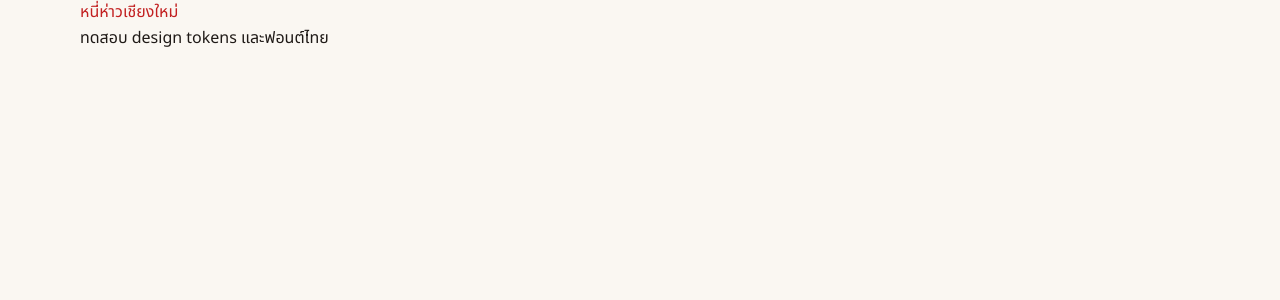
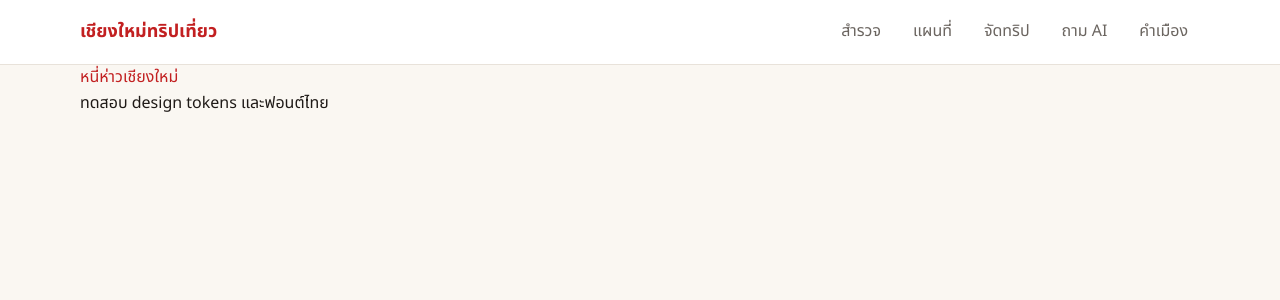
Before and after one commit to fairyanimegame-sudo/ChiangMai-Travel, a Next.js app: page / in a window 1280 px wide. Shown: the top 300 px of the page. Built offline with nearby package versions, Linux system fonts and the light colour scheme.

Commit message:
feat: add Navbar with active link highlight

```diff
--- a/src/app/layout.tsx
+++ b/src/app/layout.tsx
@@ -1,6 +1,7 @@
 import type { Metadata } from "next";
 import { Geist, Geist_Mono, Noto_Sans_Thai } from "next/font/google";
 import "./globals.css";
+import Navbar from "@/components/layout/Navbar";
 
 const notoSansThai = Noto_Sans_Thai({
   display: "swap",
@@ -21,7 +22,10 @@ export const metadata: Metadata = {
 export default function RootLayout({ children }: Readonly<{ children: React.ReactNode }>) {
   return (
     <html lang="th" className={notoSansThai.variable}>
-      <body>{children}</body>
+      <body>
+        <Navbar />
+        {children}
+      </body>
     </html>
   );
 }
--- /dev/null
+++ b/src/components/layout/Navbar .module.css
@@ -0,0 +1,51 @@
+.header {
+  position: sticky;
+  top: 0;
+  z-index: 50;
+  background: var(--color-surface);
+  border-bottom: 1px solid var(--color-border);
+}
+
+.inner {
+  display: flex;
+  align-items: center;
+  justify-content: space-between;
+  gap: var(--space-4);
+  min-height: 4rem;
+}
+
+.logo {
+  font-weight: 700;
+  font-size: 1.125rem;
+  color: var(--color-primary);
+  white-space: nowrap;
+}
+
+.list {
+  display: flex;
+  gap: var(--space-2);
+  margin: 0;
+  padding: 0;
+  list-style: none;
+  overflow-x: auto;
+}
+
+.link,
+.active {
+  display: block;
+  padding: var(--space-2) var(--space-3);
+  border-radius: var(--radius-full);
+  white-space: nowrap;
+  color: var(--color-muted);
+}
+
+.link:hover {
+  background: var(--color-primary-soft);
+  color: var(--color-primary);
+}
+
+.active {
+  background: var(--color-primary-soft);
+  color: var(--color-primary);
+  font-weight: 600;
+}
--- /dev/null
+++ b/src/components/layout/Navbar.tsx
@@ -0,0 +1,16 @@
+import Link from "next/link";
+import NavLinks from "./NavbarLinks";
+import styles from "./Navbar .module.css";
+
+export default function Navbar() {
+  return (
+    <header className={styles.header}>
+      <div className={`container ${styles.inner}`}>
+        <Link href="/" className={styles.logo}>
+          เชียงใหม่ทริปเที่ยว
+        </Link>
+        <NavLinks />
+      </div>
+    </header>
+  );
+}
--- /dev/null
+++ b/src/components/layout/NavbarLinks.tsx
@@ -0,0 +1,39 @@
+"use client";
+
+import Link from "next/link";
+import { usePathname } from "next/navigation";
+import styles from "./Navbar .module.css";
+
+const links = [
+  { href: "/explore", label: "สำรวจ" },
+  { href: "/map", label: "แผนที่" },
+  { href: "/planner", label: "จัดทริป" },
+  { href: "/ask-ai", label: "ถาม AI" },
+  { href: "/dialect", label: "คำเมือง" },
+];
+
+export default function NavLinks() {
+  const pathname = usePathname();
+
+  return (
+    <nav aria-label="เมนูหลัก">
+      <ul className={styles.list}>
+        {links.map((link) => {
+          const isActive = pathname === link.href || pathname.startsWith(`${link.href}/`);
+
+          return (
+            <li key={link.href}>
+              <Link
+                href={link.href}
+                aria-current={isActive ? "page" : undefined}
+                className={isActive ? styles.active : styles.link}
+              >
+                {link.label}
+              </Link>
+            </li>
+          );
+        })}
+      </ul>
+    </nav>
+  );
+}
```
Also changed, not shown: src/components/layout/Nacbar.tsx (deleted).
